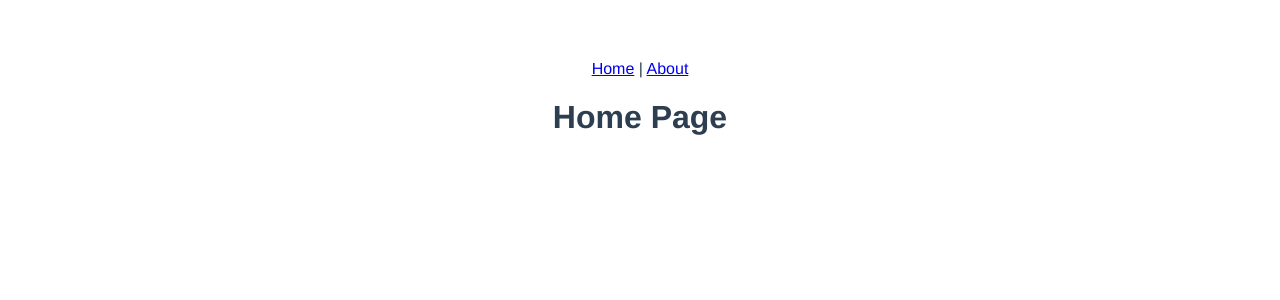
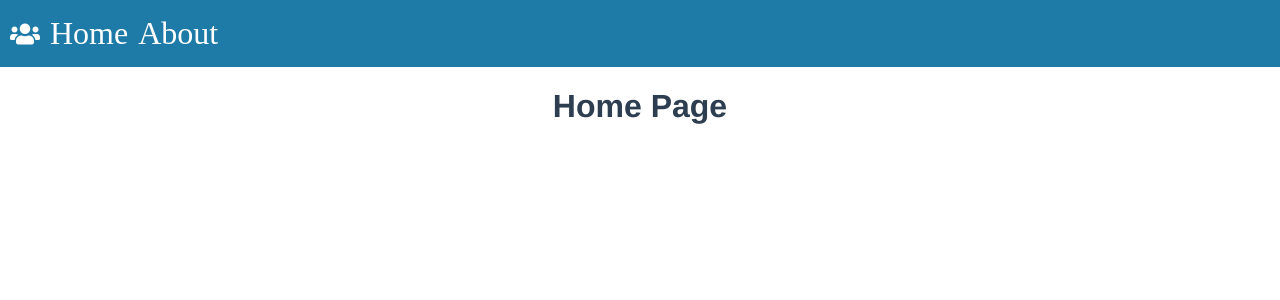
Before and after one commit to NagyKrisztianEndrePrincipal33/portofolio_application, a Vue app: page / in a window 1280 px wide. Shown: the top 300 px of the page. Built offline with nearby package versions, Linux system fonts and the light colour scheme.

Commit message:
feature: navigation bar addet to the page

```diff
--- a/package.json
+++ b/package.json
@@ -8,6 +8,7 @@
         "lint": "vue-cli-service lint"
     },
     "dependencies": {
+        "@fortawesome/fontawesome-free": "^5.15.4",
         "core-js": "^3.6.5",
         "firebase": "^8.10.0",
         "vue": "^3.0.0",
@@ -20,7 +21,9 @@
         "@vue/compiler-sfc": "^3.0.0",
         "babel-eslint": "^10.1.0",
         "eslint": "^6.7.2",
-    "eslint-plugin-vue": "^7.0.0"
+        "eslint-plugin-vue": "^7.0.0",
+        "node-sass": "^6.0.1",
+        "sass-loader": "^10"
     },
     "eslintConfig": {
         "root": true,
--- a/src/App.vue
+++ b/src/App.vue
@@ -1,16 +1,15 @@
 <template>
-  <div id="nav">
-      <router-link to="/">Home</router-link> |
-      <router-link to="/about">About</router-link>
-  </div>
+  <navigation-bar></navigation-bar>
   <router-view />
 </template>
 
 <script>
+import NavigationBar from "./components/NavigationBar.vue";
 
 export default {
   name: 'App',
   components: {
+    NavigationBar,
   }
 }
 </script>
@@ -23,5 +22,9 @@ export default {
   text-align: center;
   color: #2c3e50;
   margin-top: 60px;
+  margin:0;
+}
+body{
+  margin:0;
 }
 </style>
--- /dev/null
+++ b/src/components/NavigationBar.vue
@@ -0,0 +1,38 @@
+<template>
+    <nav class="navigation-bar">
+        <i class="fas fa-users"></i>
+        <router-link class="navigation-link" to="/">Home</router-link>
+      <router-link class="navigation-link" to="/about">About</router-link>
+    </nav>
+</template>
+
+<script>
+export default {
+    name:"NavigationBar",
+}
+</script>
+
+<style scoped lang="scss">
+$fa-font-path: "~@fortawesome/fontawesome-free/webfonts";
+@import "~@fortawesome/fontawesome-free/scss/fontawesome";
+@import "~@fortawesome/fontawesome-free/scss/solid"; // fas
+@import "~@fortawesome/fontawesome-free/scss/regular"; // far
+@import "~@fortawesome/fontawesome-free/scss/brands"; // fab
+@import "./colors";
+
+    .navigation-bar{
+        font-size:1.5rem;
+        background-color:$second-color;
+        color:white;
+        padding:15px 10px;
+        display:flex;
+        align-items: center;
+        gap:10px;
+        .navigation-link{
+            text-decoration: none;
+            color:white;
+            font-family: "sans-serif", cursive;
+            font-size:2rem;
+        }
+    }
+</style>
--- /dev/null
+++ b/src/components/colors.scss
@@ -0,0 +1,3 @@
+$first-color:#2461AB;
+$second-color:#1E7AA6;
+$third-color:#16A09B;
```
Also changed, not shown: 1 other file (tests, documents, lock files or other folders). Lines whose indentation alone changed are shown as unchanged.
